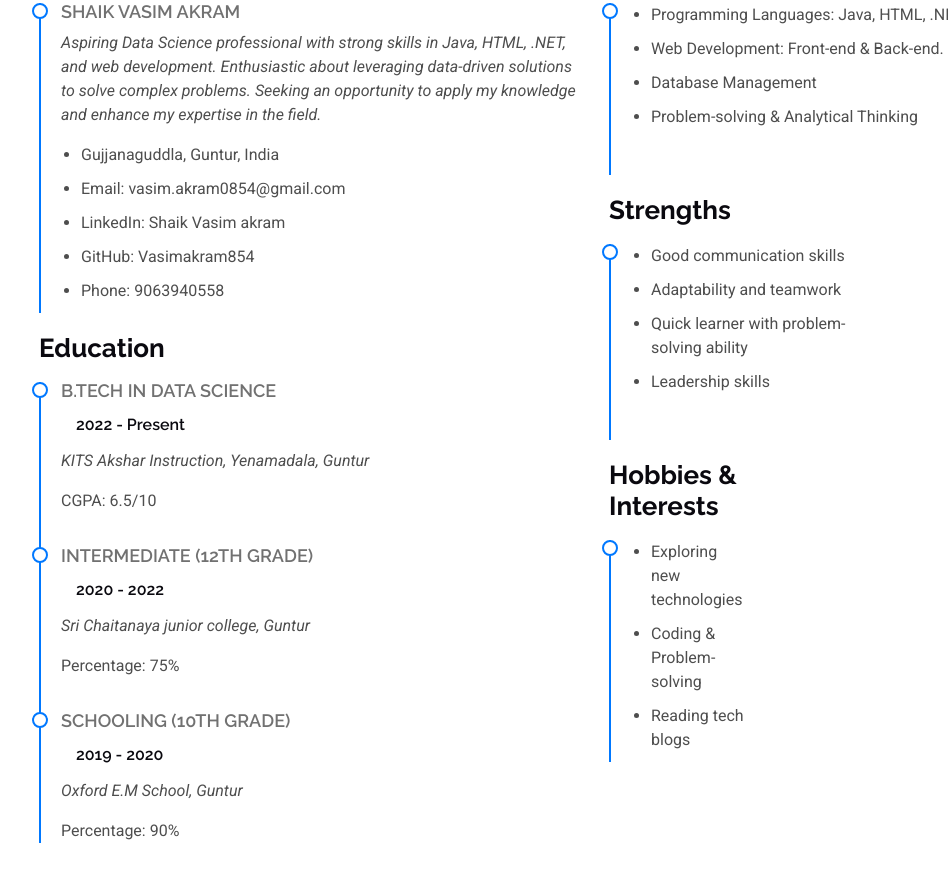
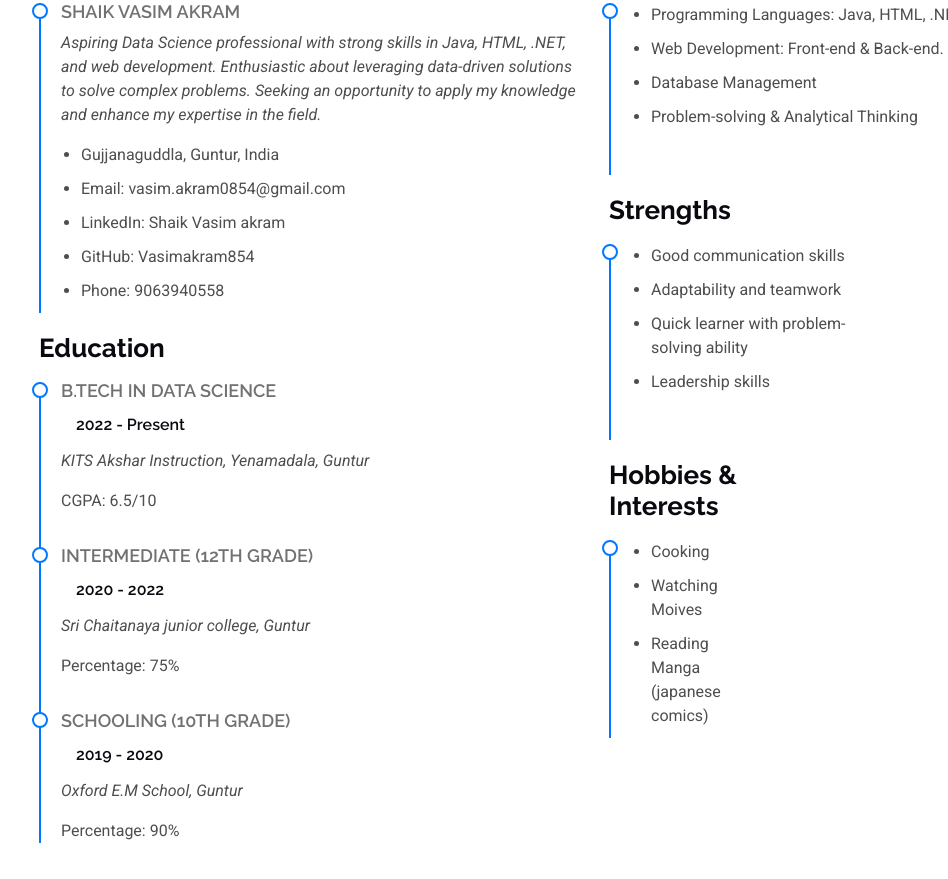
Before and after one commit to Vasimakram854/Portfolio, a plain HTML site: page index.html in a window 1280 px wide. Shown: the part 1823-2702 px from the top of the page, without its empty margins (43-991 px from the left). Drawn offline with nearby package versions, Linux system fonts and the light colour scheme; files whose address does not match are found by name.

Commit message:
Update index.html

```diff
--- a/index.html
+++ b/index.html
@@ -151,8 +151,8 @@
             <div class="about-me">
               <h4>About me</h4>
               <p>
-                I am <b>Shaik Vasim Akram</b>, a passionate and dedicated <b>BTech 3rd-year</b> student specializing in <b>Data Science</b>
-                 at <b>KITS Akshar Instruction</b>. At 20 years old, I am driven by my curiosity for technology and problem-solving.
+                I am <b>Shaik Vasim Akram</b>, a passionate and dedicated <b>BTech 4rd-year</b> student specializing in <b>Data Science</b>
+                 at <b>KITS Akshar Instruction</b>. At 21 years old, I am driven by my curiosity for technology and problem-solving.
                   I have developed strong skills in <b>Java, HTML, .NET, and web development</b>,
                   which allow me to design and build efficient applications.
               </p>
@@ -251,9 +251,9 @@
                 <h3 class="resume-title">Hobbies & Interests</h3>
                 <div class="resume-item">
                   <ul>
-                    <li>Exploring new technologies</li>
-                    <li>Coding & Problem-solving </li>
-                    <li>Reading tech blogs</li>
+                    <li>Cooking</li>
+                    <li>Watching Moives </li>
+                    <li>Reading Manga (japanese comics)</li>
                   </ul>
                 </div><!-- Edn Resume Item -->
             </div>
```
